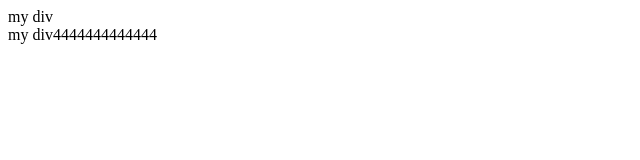
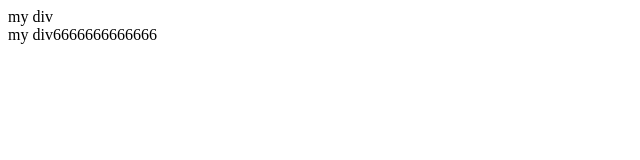
Before and after one commit to tianlinxue/myWork, a plain HTML site: page demo/index.html in a window 1280 px wide. Shown: the full height of the page, 0-640 px from the left. Drawn offline with Linux system fonts and the light colour scheme.

Commit message:
div666666666666666

```diff
--- a/demo/index.html
+++ b/demo/index.html
@@ -6,7 +6,7 @@
 </head>
 <body>
     <div> my div</div>
-    <div> my div4444444444444</div>
+    <div> my div6666666666666</div>
 
     <script src="js/index.js">
 
```
